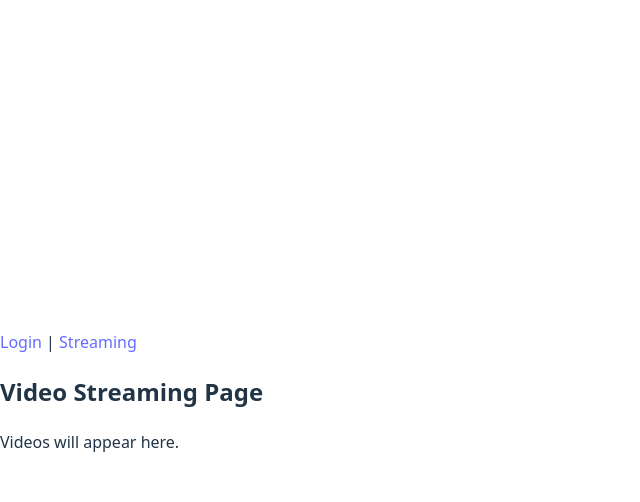
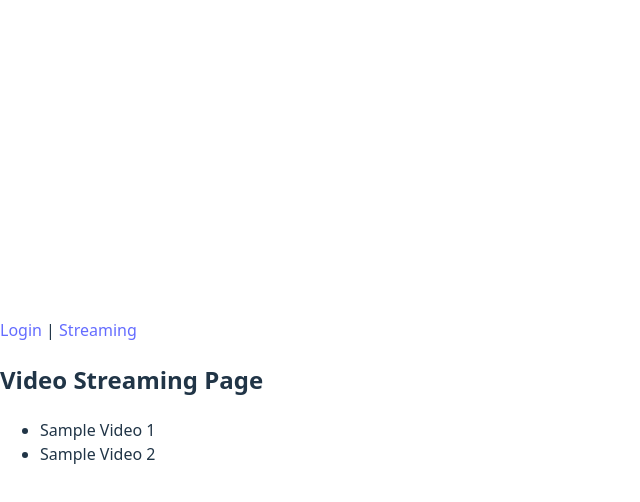
Before and after one commit to tony-nlc/ACIT-3495-Project1, a React (Vite) app in the folder streaming-app/: page /stream in a window 1280 px wide. Both pictures are taken after typing "Sample", "Sample123" into the empty fields and a click on the button "Login". Shown: the top 502 px of the page, without its empty margins (0-640 px from the left). Built offline with nearby package versions, Linux system fonts and the light colour scheme.

Commit message:
add video service to get videos

```diff
--- a/streaming-app/package.json
+++ b/streaming-app/package.json
@@ -10,6 +10,7 @@
     "preview": "vite preview"
   },
   "dependencies": {
+    "axios": "^1.13.5",
     "react": "^19.2.0",
     "react-dom": "^19.2.0",
     "react-router-dom": "^7.13.0"
--- a/streaming-app/src/pages/Streaming.tsx
+++ b/streaming-app/src/pages/Streaming.tsx
@@ -1,8 +1,35 @@
+import { useEffect, useState } from "react";
+import { getVideos, type Video } from "../services/videoService";
+
 function Streaming() {
+  const [videos, setVideos] = useState<Video[]>([]);
+
+  useEffect(() => {
+    async function fetchVideos() {
+      try {
+        const data = await getVideos();
+        setVideos(data);
+      } catch (error) {
+        alert("Failed to load videos");
+      }
+    }
+
+    fetchVideos();
+  }, []);
+
   return (
     <div>
       <h2>Video Streaming Page</h2>
-      <p>Videos will appear here.</p>
+
+      {videos.length === 0 ? (
+        <p>No videos available.</p>
+      ) : (
+        <ul>
+          {videos.map((video) => (
+            <li key={video.id}>{video.title}</li>
+          ))}
+        </ul>
+      )}
     </div>
   );
 }
--- /dev/null
+++ b/streaming-app/src/services/api.ts
@@ -0,0 +1,7 @@
+import axios from "axios";
+
+const api = axios.create({
+  baseURL: "http://localhost:5000", // change later for docker
+});
+
+export default api;
--- /dev/null
+++ b/streaming-app/src/services/videoService.ts
@@ -0,0 +1,27 @@
+import api from "./api";
+
+export interface Video {
+  id: number;
+  title: string;
+  path: string;
+}
+
+export async function getVideos(): Promise<Video[]> {
+  const token = localStorage.getItem("token");
+
+  /*
+  const response = await api.get<Video[]>("/videos", {
+    headers: {
+      Authorization: `Bearer ${token}`,
+    },
+  });
+
+  return response.data;
+  */
+
+  // TEMP mock data
+  return Promise.resolve([
+    { id: 1, title: "Sample Video 1", path: "/videos/sample1.mp4" },
+    { id: 2, title: "Sample Video 2", path: "/videos/sample2.mp4" },
+  ]);
+}
```
Also changed, not shown: 1 other file (tests, documents, lock files or other folders).
